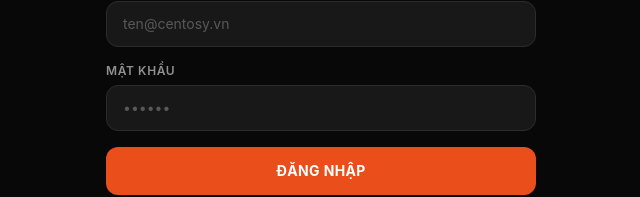
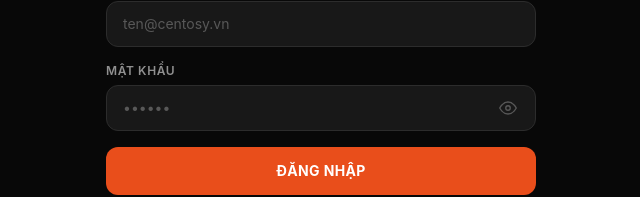
Before and after one commit to hoatiktok3-svg/centosy-arena, a React (Vite) app: page / in a window 1280 px wide. Shown: the part 345-542 px from the top of the page, without its empty margins (319-959 px from the left). Built offline with nearby package versions, Linux system fonts and the light colour scheme; no server answers.

Commit message:
feat: add show/hide password toggle on LoginScreen

```diff
--- a/src/components/auth/LoginScreen.tsx
+++ b/src/components/auth/LoginScreen.tsx
@@ -7,6 +7,7 @@
   const [password, setPassword] = useState('');
   const [error, setError] = useState('');
   const [loading, setLoading] = useState(false);
+  const [showPassword, setShowPassword] = useState(false);
 
   const handleSubmit = async (e: React.FormEvent) => {
     e.preventDefault();
@@ -61,15 +62,39 @@
             <label className="block text-xs font-semibold text-text-secondary uppercase tracking-wider mb-1.5">
               Mật khẩu
             </label>
+            <div className="relative">
               <input
-              type="password"
+                type={showPassword ? 'text' : 'password'}
                 value={password}
                 onChange={e => setPassword(e.target.value)}
                 placeholder="••••••"
                 required
                 autoComplete="current-password"
-              className="w-full bg-arena-card border border-arena-border rounded-xl px-4 py-3 text-text-primary placeholder-text-muted text-sm focus:outline-none focus:border-brand"
+                className="w-full bg-arena-card border border-arena-border rounded-xl px-4 py-3 pr-12 text-text-primary placeholder-text-muted text-sm focus:outline-none focus:border-brand"
               />
+              <button
+                type="button"
+                onClick={() => setShowPassword(v => !v)}
+                className="absolute right-3 top-1/2 -translate-y-1/2 w-8 h-8 flex items-center justify-center rounded-lg transition-colors"
+                style={{ color: showPassword ? '#E94E1B' : '#585858' }}
+                tabIndex={-1}
+                aria-label={showPassword ? 'Ẩn mật khẩu' : 'Hiện mật khẩu'}
+              >
+                {showPassword ? (
+                  /* Eye-off icon */
+                  <svg width="18" height="18" fill="none" stroke="currentColor" strokeWidth={1.8} viewBox="0 0 24 24">
+                    <path strokeLinecap="round" strokeLinejoin="round" d="M17.94 17.94A10.07 10.07 0 0112 20c-7 0-11-8-11-8a18.45 18.45 0 015.06-5.94M9.9 4.24A9.12 9.12 0 0112 4c7 0 11 8 11 8a18.5 18.5 0 01-2.16 3.19m-6.72-1.07a3 3 0 11-4.24-4.24" />
+                    <line x1="1" y1="1" x2="23" y2="23" strokeLinecap="round" />
+                  </svg>
+                ) : (
+                  /* Eye icon */
+                  <svg width="18" height="18" fill="none" stroke="currentColor" strokeWidth={1.8} viewBox="0 0 24 24">
+                    <path strokeLinecap="round" strokeLinejoin="round" d="M1 12s4-8 11-8 11 8 11 8-4 8-11 8-11-8-11-8z" />
+                    <circle cx="12" cy="12" r="3" strokeLinecap="round" strokeLinejoin="round" />
+                  </svg>
+                )}
+              </button>
+            </div>
           </div>
 
           {error && (
```
Lines whose indentation alone changed are shown as unchanged.
